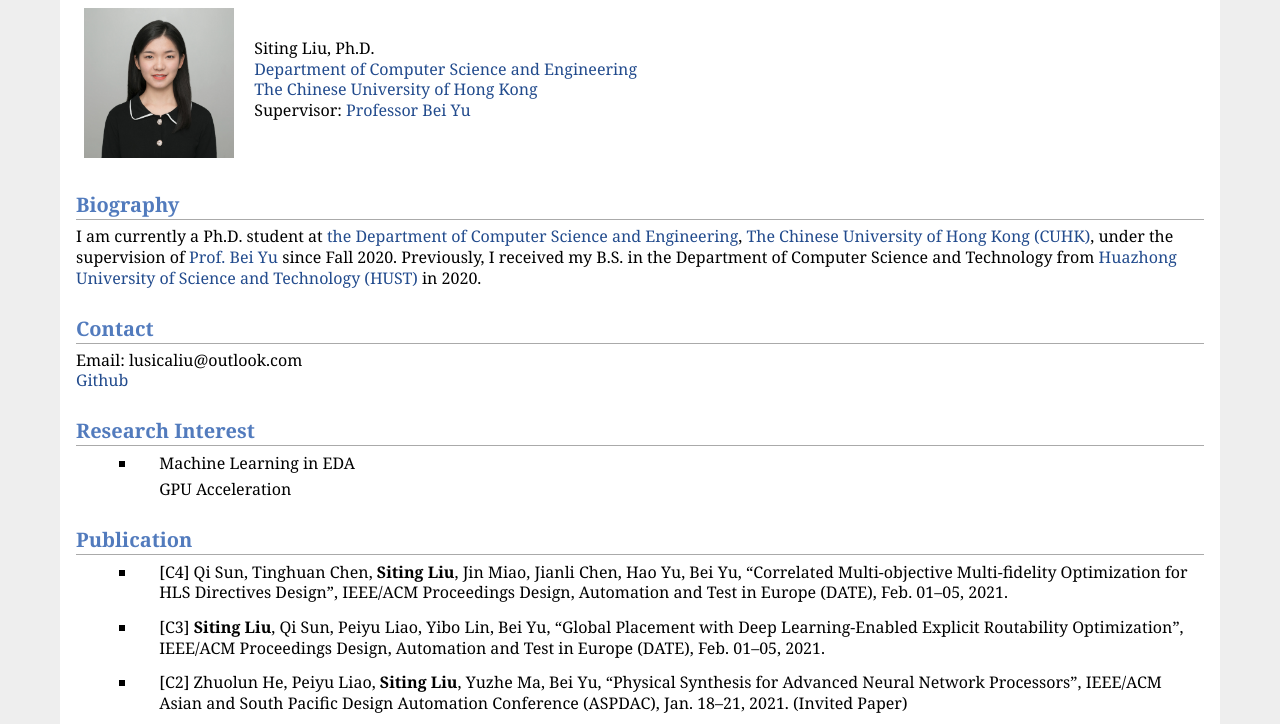
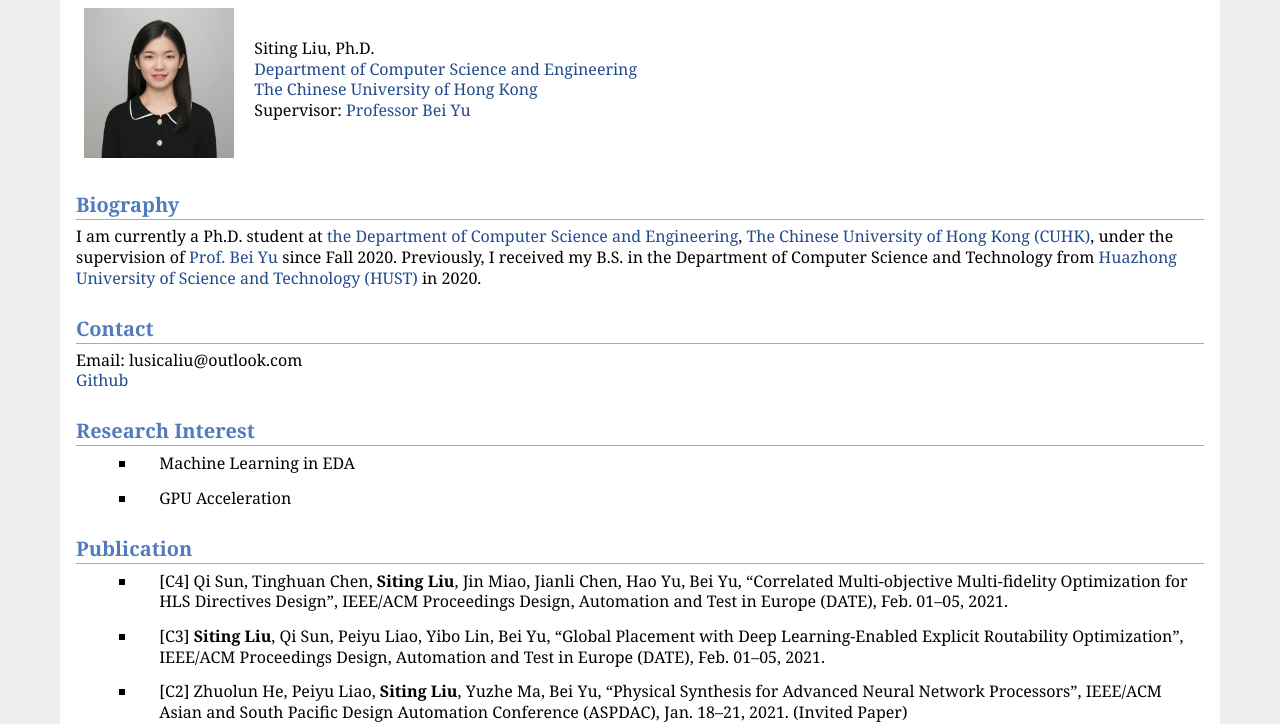
Before and after one commit to ShixinChen1999/Lusica1031.github.io, a plain HTML site: page index.html in a window 1280 px wide. Shown: the part 83-807 px from the top of the page. Drawn offline with Linux system fonts and the light colour scheme.

Commit message:
Update index.html

```diff
--- a/index.html
+++ b/index.html
@@ -31,7 +31,10 @@ Previously, I received my B.S. in the Department of Computer Science and Technol
 <h2>Research Interest</h2>
 <ul>
 <li><p>Machine Learning in EDA</p>
-<p>GPU Acceleration</p>
+</li>
+</ul>
+<ul>
+<li><p>GPU Acceleration</p>
 </li>
 </ul>
 <h2>Publication</h2>
```
